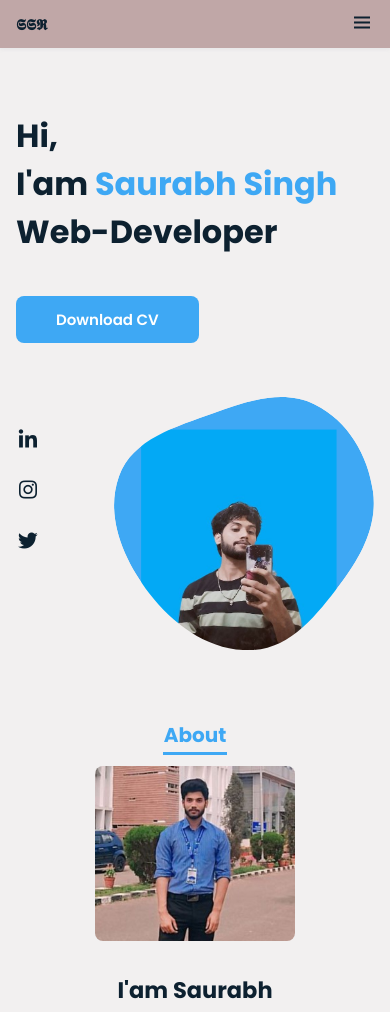
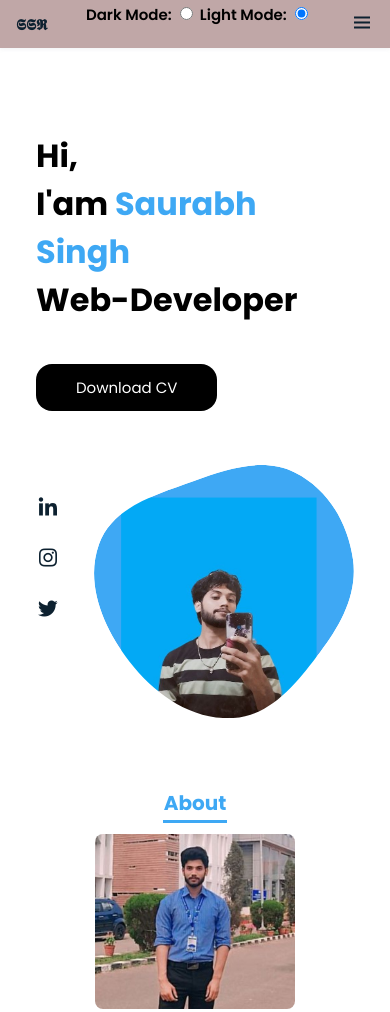
Before and after one commit to Saursinghr/myPortfolio, a plain HTML site: page index.html in a window 390 px wide. Shown: the top 1012 px of the page. Drawn offline with nearby package versions, Linux system fonts and the light colour scheme.

Commit message:
some change

```diff
--- a/app.js
+++ b/app.js
@@ -55,3 +55,32 @@ sr.reveal('.home__data, .about__img, .skills__subtitle, .skills__text',{});
 sr.reveal('.home__img, .about__subtitle, .about__text, .skills__img',{delay: 400});
 sr.reveal('.home__social-icon',{ interval: 200});
 sr.reveal('.skills__data, .work__img, .contact__input',{interval: 200});
+
+
+document.addEventListener("DOMContentLoaded", () => {
+    const darkModeRadio = document.getElementById("dark-mode");
+    const lightModeRadio = document.getElementById("light-mode");
+
+    // Check local storage for theme preference
+    const currentTheme = localStorage.getItem("theme");
+    if (currentTheme === "dark") {
+        document.body.classList.add("dark-mode");
+        darkModeRadio.checked = true;
+    } else {
+        document.body.classList.add("light-mode");
+        lightModeRadio.checked = true;
+    }
+
+    // Event listeners for the radio buttons
+    darkModeRadio.addEventListener("change", () => {
+        document.body.classList.remove("light-mode");
+        document.body.classList.add("dark-mode");
+        localStorage.setItem("theme", "dark");
+    });
+
+    lightModeRadio.addEventListener("change", () => {
+        document.body.classList.remove("dark-mode");
+        document.body.classList.add("light-mode");
+        localStorage.setItem("theme", "light");
+    });
+});
--- a/index.html
+++ b/index.html
@@ -19,6 +19,14 @@
                     <a href="#" class="nav__logo">𝕾𝕾𝕽</a>
                 </div>
 
+                <div class="theme-toggle">
+                    <label for="dark-mode">Dark Mode:</label>
+                    <input type="radio" id="dark-mode" name="theme" value="dark">
+                    <label for="light-mode">Light Mode:</label>
+                    <input type="radio" id="light-mode" name="theme" value="light" checked>
+                </div>
+
+
                 <div class="nav__menu" id="nav-menu">
                     <ul class="nav__list">
                         <li class="nav__item"><a href="#home" class="nav__link active-link">Home</a></li>
@@ -26,6 +34,7 @@
                         <li class="nav__item"><a href="#skills" class="nav__link">Skills</a></li>
                         <li class="nav__item"><a href="#work" class="nav__link">Work</a></li>
                         <li class="nav__item"><a href="#contact" class="nav__link">Contact</a></li>
+
                     </ul>
                 </div>
 
@@ -204,7 +213,7 @@
         <!--===== FOOTER =====-->
         <footer class="footer">
 
-            <p class="footer__title">🎀 𝒮𝒶𝓊𝓇𝒶𝒷𝒽 🎀</p>
+            <p class="footer__title"> 𝒮𝒶𝓊𝓇𝒶𝒷𝒽 </p>
             <div class="footer__social">
               <a href="https://www.instagram.com/saurabh.singh.rajput_____" class="footer__icon"><i class='bx bxl-instagram' ></i></a>
                 <a href="https://x.com/SaurabhSin84577?t=UilAY6jMRTQbdGSr0cAB2g&s=35" class="footer__icon"><i class='bx bxl-twitter' ></i></a>
--- a/style.css
+++ b/style.css
@@ -36,6 +36,29 @@ body{
     --smaller-font-size: .875rem;
   }
 }
+
+
+
+body {
+  margin: 0;
+  padding: 20px;
+  transition: background-color 0.3s, color 0.3s;
+}
+
+.light-mode {
+  background-color: #ffffff;
+  color: #000000;
+}
+
+.dark-mode {
+  background-color: #333333;
+  color: #ffffff;
+}
+
+.theme-toggle {
+  margin-bottom: 20px;
+}
+
 
 /*===== BASE =====*/
 *, ::before, ::after {
@@ -228,11 +251,11 @@ img {
 /*BUTTONS*/
 .button {
   display: inline-block;
-  background-color: var(--first-color);
+  background-color: black;
   color: #fff;
   padding: 0.75rem 2.5rem;
-  font-weight: var(--font-semi);
-  border-radius: 0.5rem;
+  font-weight: 20px;
+  border-radius: 1rem;
   transition: 0.3s;
 }
 .button:hover {
```
